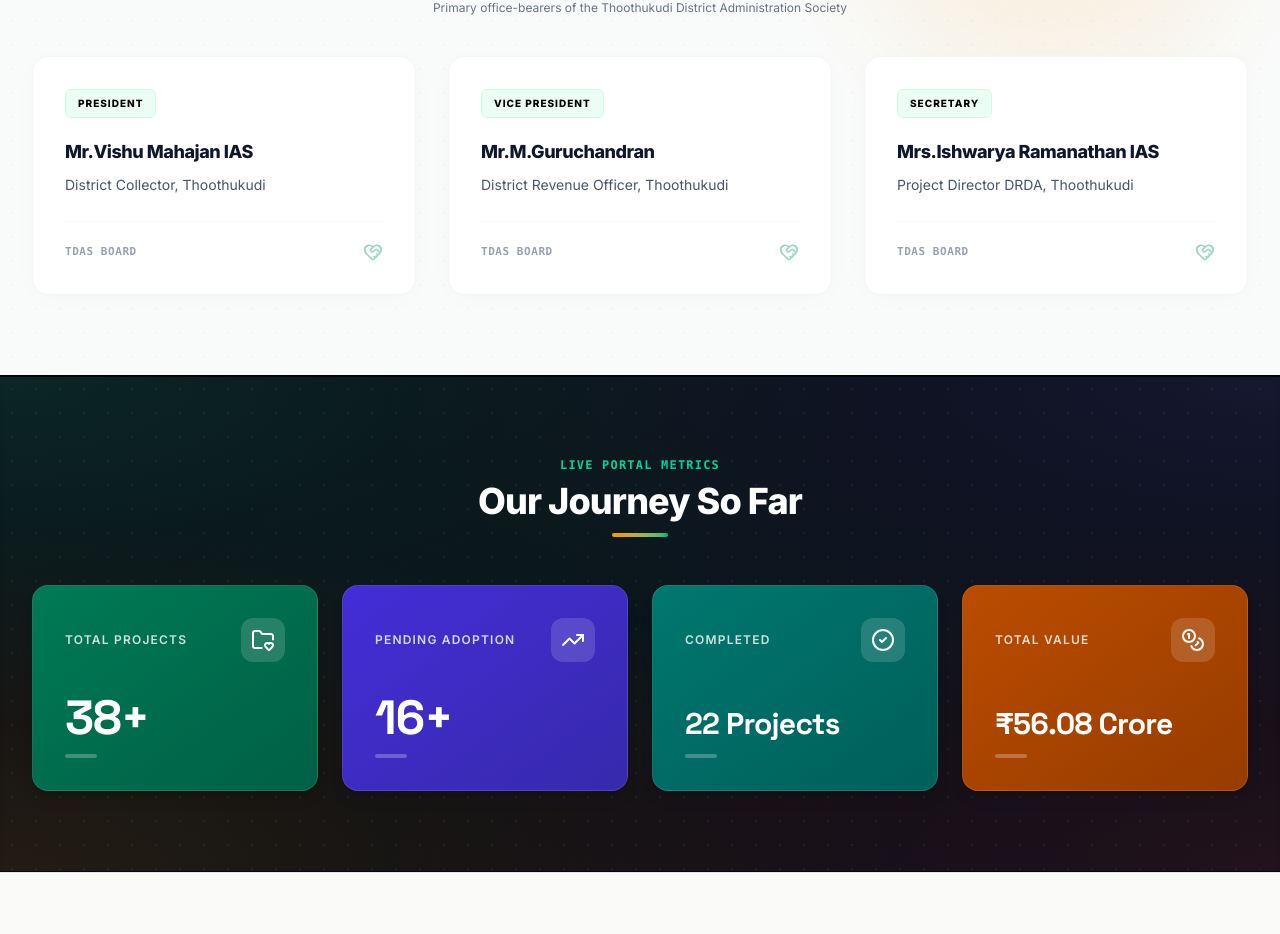
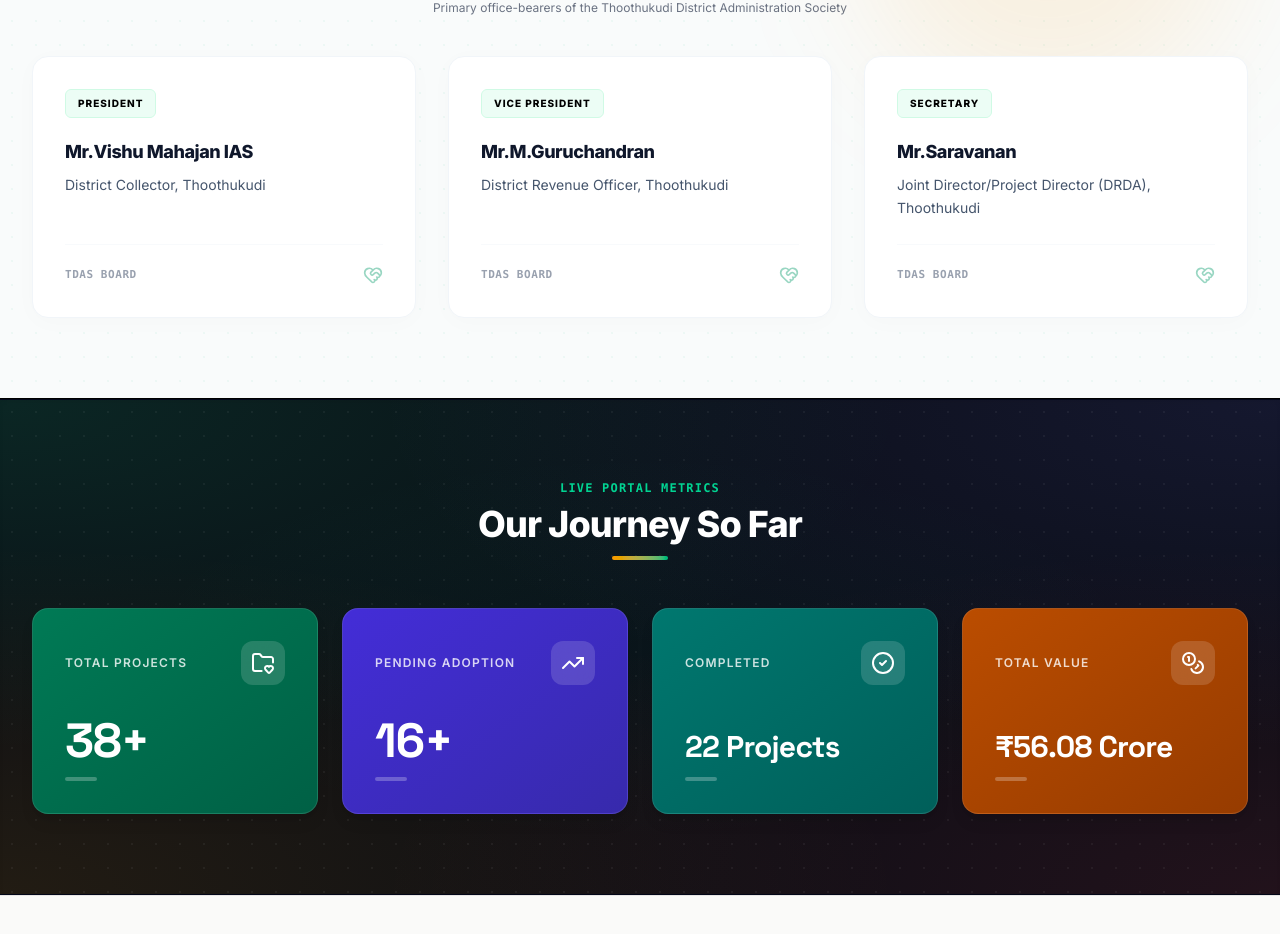
Before and after one commit to thoothukudidistrictpmu/Thoothukudi-District-Administration-Society, a React (Vite) app: page / in a window 1280 px wide. Shown: the part 3718-4652 px from the top of the page. Built offline with nearby package versions, Linux system fonts and the light colour scheme; no server answers.

Commit message:
chore: update district official contact information
Update the Secretary role entry with the new official, Mr. Saravanan, and reflect the updated title for the DRDA project direction.

```diff
--- a/src/data.ts
+++ b/src/data.ts
@@ -77,8 +77,8 @@ export const BOARD_MEMBERS: BoardMember[] = [
   },
   {
     role: "Secretary",
-    name: "Mrs.Ishwarya Ramanathan IAS",
-    title: "Project Director DRDA, Thoothukudi"
+    name: "Mr.Saravanan",
+    title: "Joint Director/Project Director (DRDA), Thoothukudi"
   }
 ];
 
```
